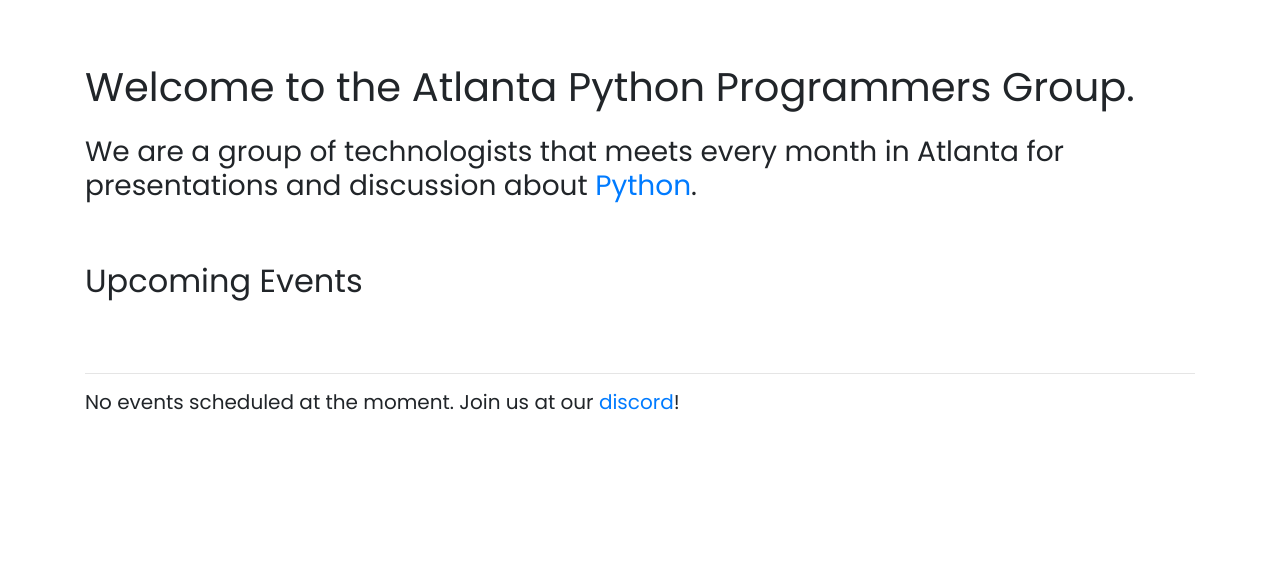
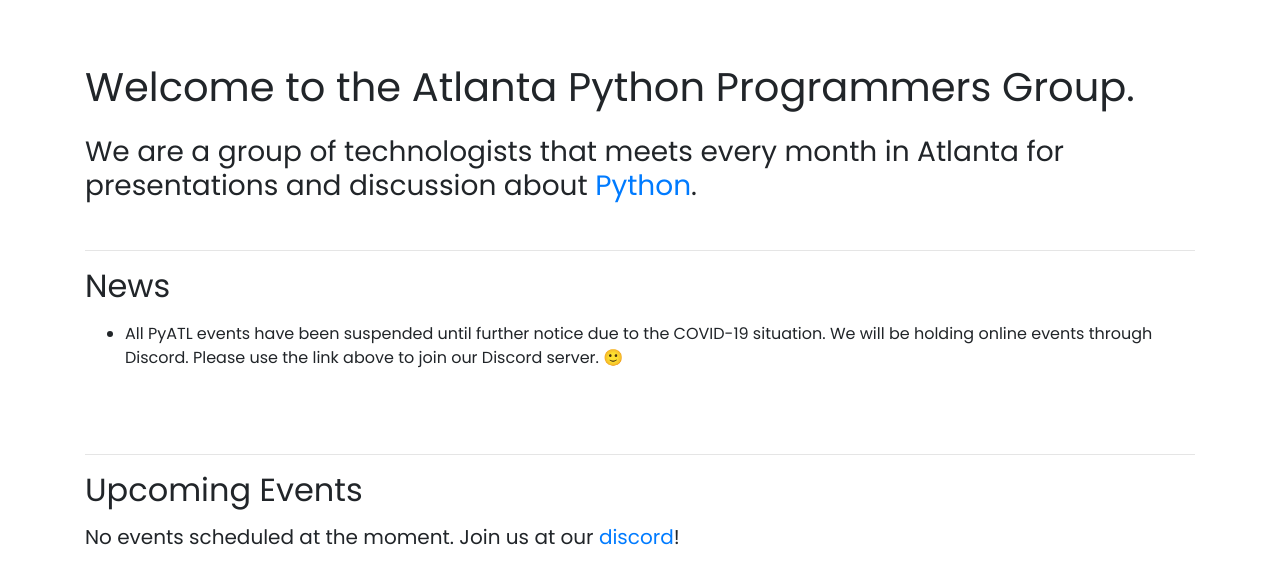
Before and after one commit to pyatl/big-peach, a Django app: page / in a window 1280 px wide. Shown: the part 65-649 px from the top of the page. Run offline with Django 3.2, Linux system fonts and the light colour scheme; data that the repository does not hold is empty; some libraries are stand-ins or nearby versions.

Commit message:
add covid message to index

```diff
--- a/core/templates/base.html
+++ b/core/templates/base.html
@@ -68,7 +68,8 @@
 
 <main role="main">
 
-{% block body %}{% endblock %}
+
+{% block body %}{% block message %}{% endblock %}{% endblock %}
 
 </main>
 
--- a/core/templates/index.html
+++ b/core/templates/index.html
@@ -137,17 +137,40 @@
 </div>
 
 
+
+{% block message %}
+
+<div class="container">
+	<div class="row">
+		<div class="col-lg-12 mt-4">
+			<hr>
+			<h2 class="pt3 pb-2">News</h2>
+
+			<ul>
+				<li>All PyATL events have been suspended until further notice due to the COVID-19 situation. We will be holding online events through Discord. Please use the link above to join our Discord server. 🙂</li>
+			</ul>
+
+		</div>
+	</div>
+</div>
+
+
+
+{% endblock %}
+
+
 <div class="events">
 <div class="container pt-1">
 
 		<div class="row">
 			<div class="col-12">
-				<h2 class="pb-5">Upcoming Events</h2>
+				<hr>
+				<h2 class="pb-2">Upcoming Events</h2>
 			</div>
+
 	</div>
 
 	<div class="upcoming-events">
-		<hr>
 
 
 
```
